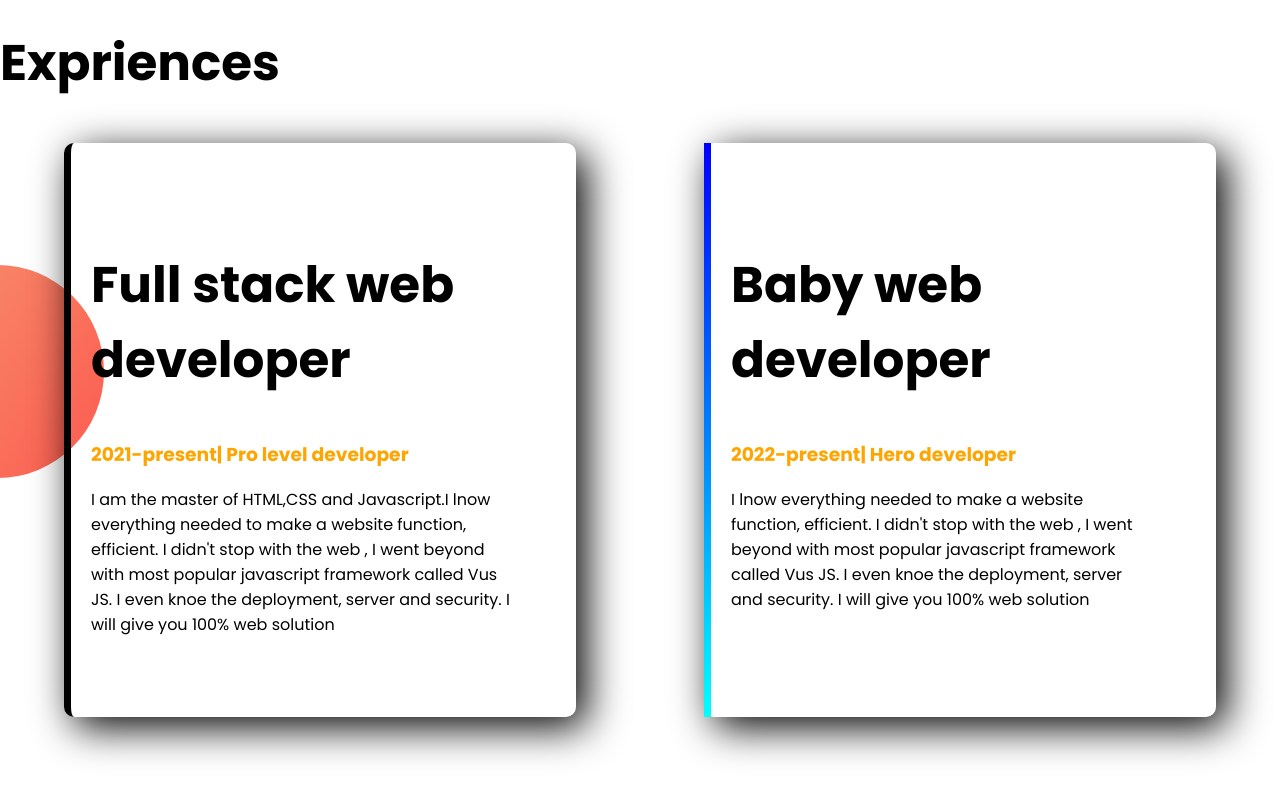
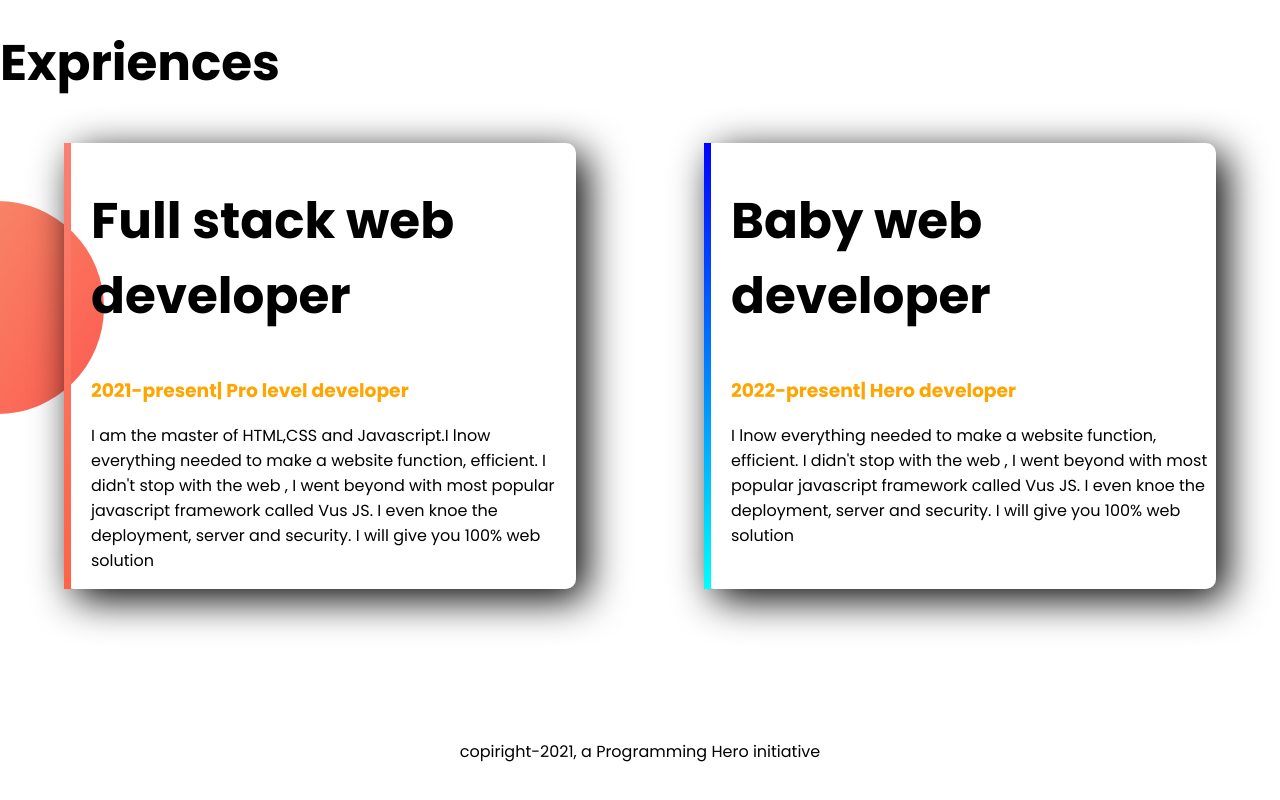
Before and after one commit to Nishadchow/Developer-portfolio, a plain HTML site: page index.html in a window 1280 px wide. Shown: the part 1544-2344 px from the top of the page. Drawn offline with Linux system fonts and the light colour scheme.

Commit message:
footer added

```diff
--- a/index.html
+++ b/index.html
@@ -35,20 +35,23 @@
 </section>
  <section class="experience-area">
     <h1>Expriences</h1>
-    <div  class="flexible-container"><div id="full-stack-experience" class="half-width experience-item">
+    <div  class="flexible-container"><div id="full-stack-experience" class="experience-item">
         <h1>Full stack web developer</h1>
         <h3 class="orange-color">2021-present| Pro level developer</h3>
         <p>I am the master of HTML,CSS and Javascript.I lnow everything needed to make a website function, efficient. I didn't stop with the web , I went beyond with most popular javascript framework called Vus JS. I even knoe the deployment, server and security. I will give you 100% web solution </p>
 
     </div>
 
-    <div id="web-developer-experience" class="half-width experience-item">
+    <div id="web-developer-experience" class="experience-item">
         <h1>Baby web developer</h1>
         <h3 class="orange-color">2022-present| Hero developer</h3>
         <p>I lnow everything needed to make a website function, efficient. I didn't stop with the web , I went beyond with most popular javascript framework called Vus JS. I even knoe the deployment, server and security. I will give you 100% web solution</p>
     </div></div>
 
  </section>
+ <footer>
+    <p>copiright-2021, a Programming Hero initiative</p>
+ </footer>
 
 
 </body>
--- a/style.css
+++ b/style.css
@@ -53,13 +53,16 @@ color:orange;
     border-radius: 10px;
     box-shadow: 10px 10px 40px black;
 }
+#full-stack-experience{
+    border-left: 7px solid;
+    border-image: linear-gradient(salmon,tomato);
+    border-image-slice: 1;
+}
 #web-developer-experience{
     border-left: 7px solid;
     border-image: linear-gradient(blue, cyan);
     border-image-slice: 1;
 }
-#full-stack-experience{
-    border-left: 7px solid;
-    border-image: linear-gradient(salmon tomato);
-    border-image-slice: 1;
+footer p{
+    text-align: center;
 }
```
